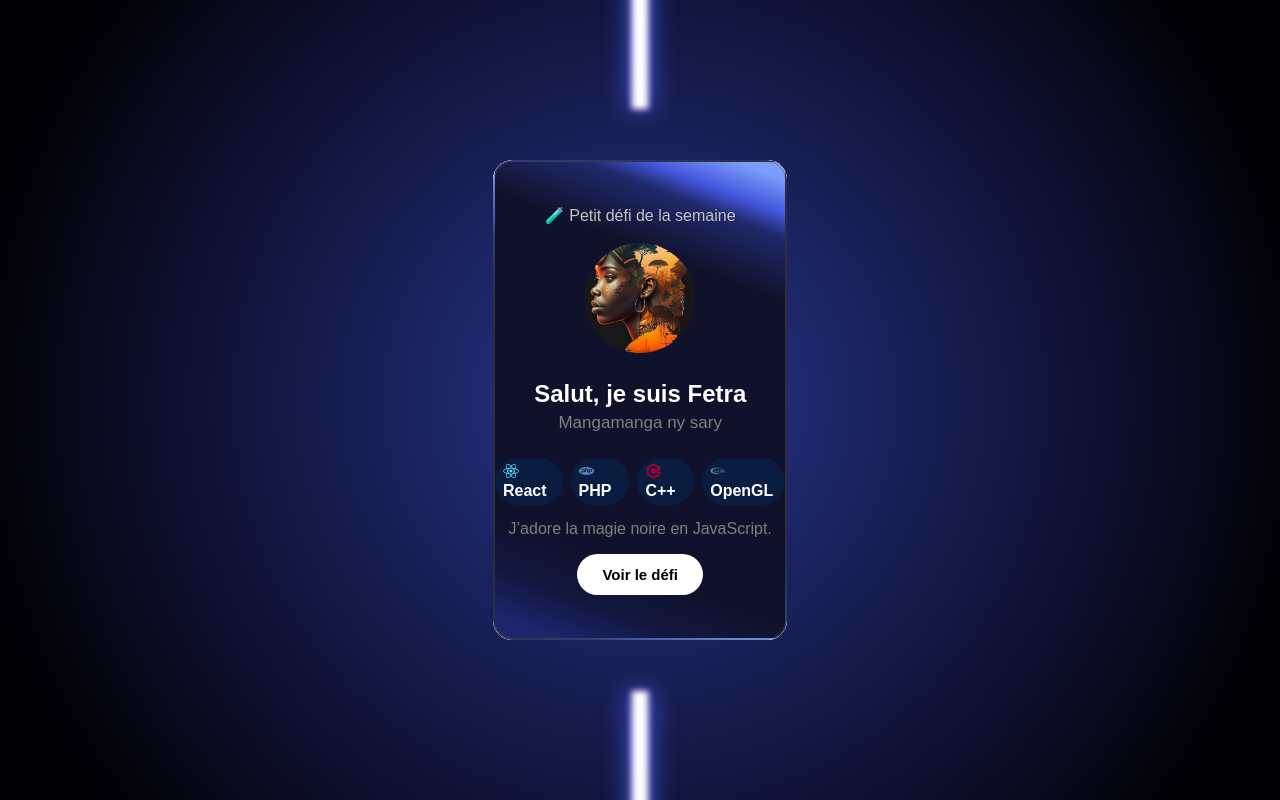
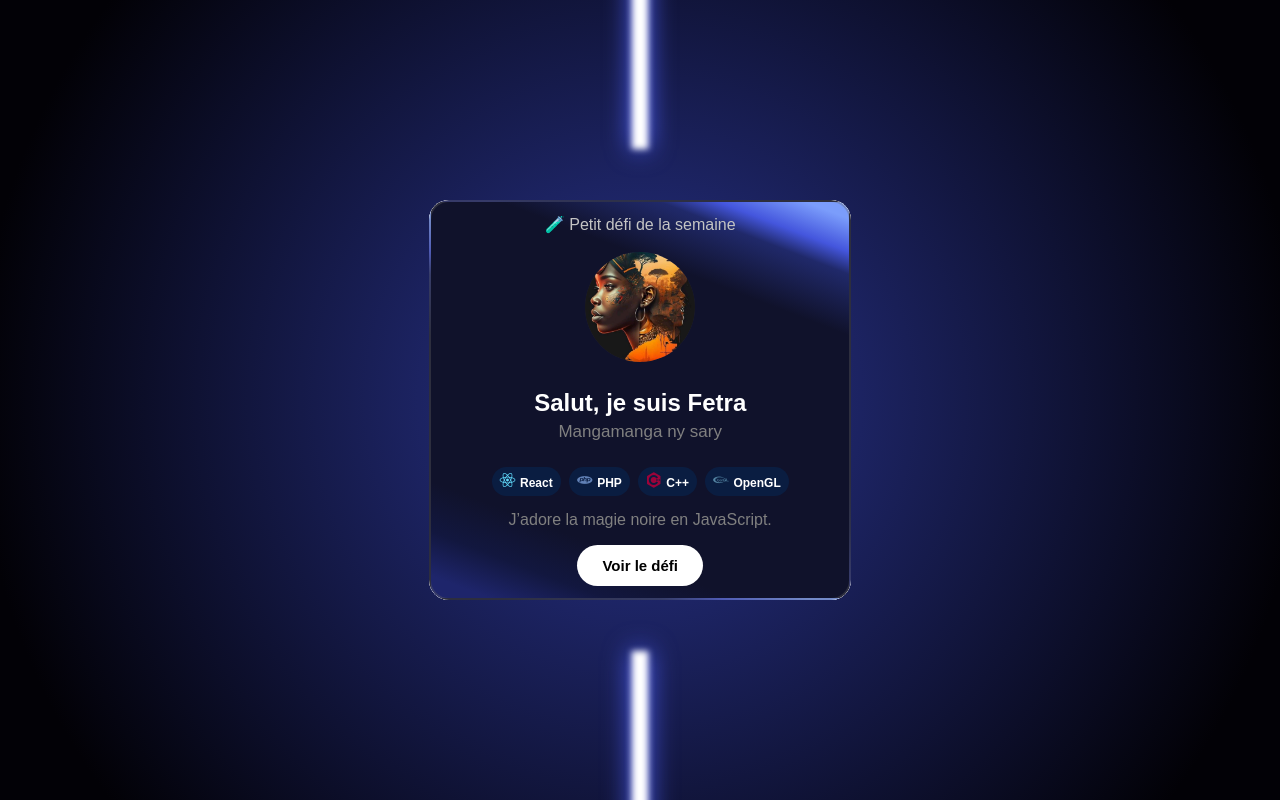
Before and after one commit to FetraFex/profile-card, a plain HTML site: page index.html in a window 1280 px wide. Drawn offline with nearby package versions, Linux system fonts and the light colour scheme.

Commit message:
Update card dimensions and responsiveness for various screen sizes

```diff
--- a/style.css
+++ b/style.css
@@ -40,6 +40,7 @@ body {
     display: flex;
     flex-direction: column;
     transform: rotateY(-540deg);
+    max-width: 441px;
     scale: 0.1;
     box-shadow: 0 0 0px #3A4CC5;
     filter: drop-shadow(0 0 0 #ffffff) drop-shadow(0 0 0 #ffffff);
@@ -48,6 +49,30 @@ body {
     background: linear-gradient(21deg, rgba(30, 37, 107, 1) 4%, rgba(18, 23, 63, 1) 12%, rgba(16, 18, 43, 1) 21%, rgba(16, 18, 43, 1) 76%, rgba(32, 41, 106, 1) 87%, rgba(68, 86, 221, 1) 91%, rgba(123, 157, 251, 1) 97%);
     opacity: 0;
     animation: spinfade 1s ease-in-out 2.2s forwards, light 1.3s ease-in-out 6s forwards, float 3s ease-in-out infinite 7s;
+}
+
+@media (min-width: 320px) {
+    .card {
+        height: 50vh;
+        width: 90vw;
+    }
+
+    .stack span {
+        font-size: 12px;
+    }
+}
+
+
+@media (min-width: 1024px) {
+    .card {
+        width: 33%; /* Two cards per row */
+    }
+}
+
+@media (min-width: 1366px) {
+    .card {
+        width: 23%; /* Two cards per row */
+    }
 }
 
 .petitdefi p {
```
